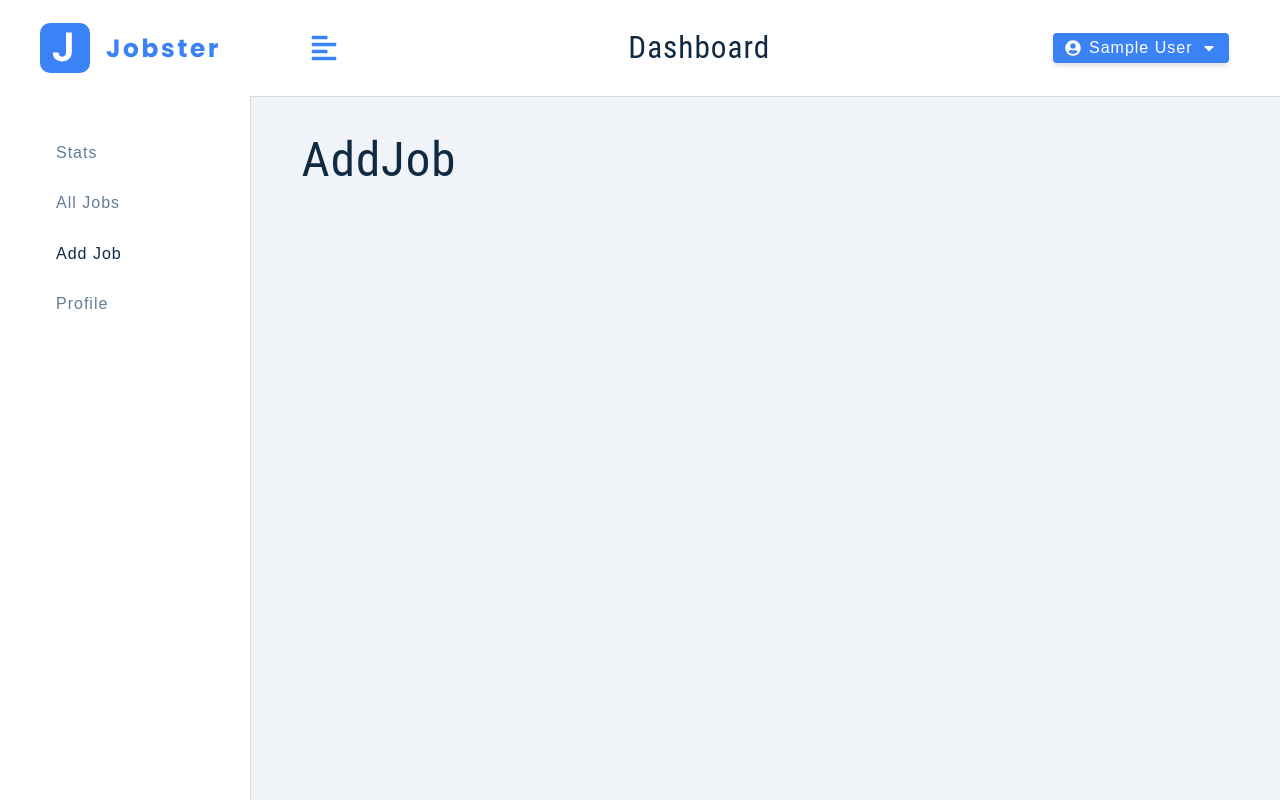
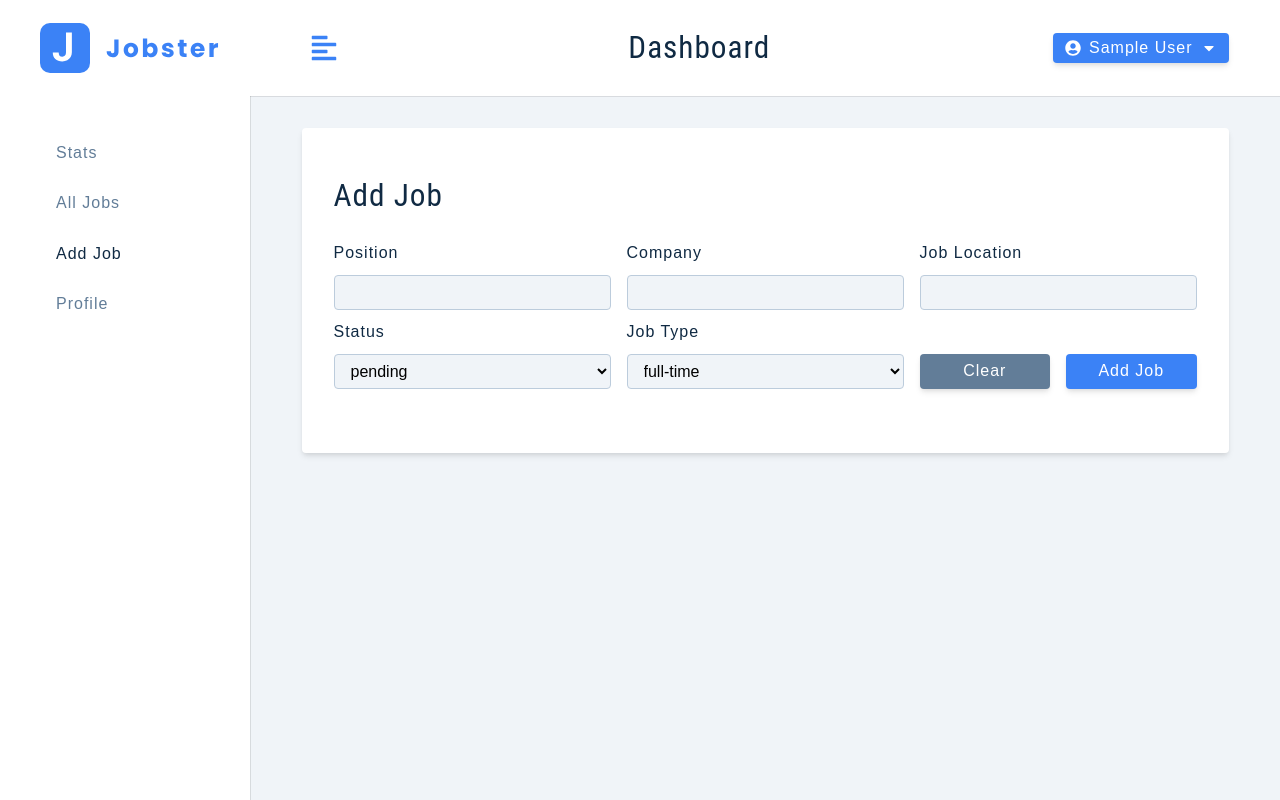
Before and after one commit to krsmanovic013/job-app, a React (Vite) app: page /add-job in a window 1280 px wide. Built offline with nearby package versions, Linux system fonts and the light colour scheme; sample sign-in values are in the browser's storage.

Commit message:
add new job

```diff
--- a/src/Pages/Dashboard/AddJob.jsx
+++ b/src/Pages/Dashboard/AddJob.jsx
@@ -1,4 +1,109 @@
+import Wrapper from "../../assets/wrappers/DashboardFormPage";
+import { FormRow, FormRowSelect } from "../../components";
+import { useSelector, useDispatch } from "react-redux";
+import { toast } from "react-toastify";
+import {
+  handleChange,
+  clearValues,
+  createJob,
+} from "../../features/job/jobSlice";
+import { useEffect } from "react";
+
 const AddJob = () => {
-  return <h1>AddJob</h1>;
+  const {
+    isLoading,
+    position,
+    company,
+    jobLocation,
+    jobTypeOptions,
+    jobType,
+    statusOptions,
+    status,
+    isEditing,
+    editJobId,
+  } = useSelector((store) => store.job);
+  const dispatch = useDispatch();
+  const { user } = useSelector((store) => store.user);
+
+  useEffect(() => {
+    if (!isEditing) {
+      dispatch(handleChange({ name: "jobLocation", value: user.location }));
+    }
+  }, []);
+
+  const handleSubmit = (e) => {
+    e.preventDefault();
+    if (!position || !company || !jobLocation) {
+      toast.error("Please fill out all fields");
+      return;
+    }
+    //dispatch
+    dispatch(createJob({ position, company, jobLocation, jobType, status }));
+  };
+
+  const handleJobInput = (e) => {
+    const name = e.target.name;
+    const value = e.target.value;
+    dispatch(handleChange({ name, value }));
+  };
+
+  return (
+    <Wrapper>
+      <form className="form" onSubmit={handleSubmit}>
+        <h3>{isEditing ? "edit job" : "add job"}</h3>
+        <div className="form-center">
+          <FormRow
+            type="text"
+            name="position"
+            value={position}
+            handleChange={handleJobInput}
+          />
+          <FormRow
+            type="text"
+            name="company"
+            value={company}
+            handleChange={handleJobInput}
+          />
+          <FormRow
+            type="text"
+            name="jobLocation"
+            labelText="job location"
+            value={jobLocation}
+            handleChange={handleJobInput}
+          />
+          <FormRowSelect
+            name="status"
+            value={status}
+            handleChange={handleJobInput}
+            list={statusOptions}
+          />
+          <FormRowSelect
+            name="jobType"
+            labelText="job type"
+            value={jobType}
+            handleChange={handleJobInput}
+            list={jobTypeOptions}
+          />
+          <div className="btn-container">
+            <button
+              className="btn btn-block clear-btn"
+              type="button"
+              onClick={() => dispatch(clearValues())}
+            >
+              clear
+            </button>
+            <button
+              className="btn btn-blocksubmit-btn"
+              type="submit"
+              onClick={handleSubmit}
+              disabled={isLoading}
+            >
+              {isLoading ? "Loading..." : "Add Job"}
+            </button>
+          </div>
+        </div>
+      </form>
+    </Wrapper>
+  );
 };
 export default AddJob;
--- /dev/null
+++ b/src/components/FormRowSelect.jsx
@@ -0,0 +1,23 @@
+const FormRowSelect = ({ labelText, name, value, handleChange, list }) => {
+  return (
+    <div className="form-row">
+      <label htmlFor={name} className="form-label">
+        {labelText || name}
+      </label>
+      <select
+        name={name}
+        id={name}
+        className="form-select"
+        value={value}
+        onChange={handleChange}
+      >
+        {list.map((a, i) => (
+          <option key={i} value={a}>
+            {a}
+          </option>
+        ))}
+      </select>
+    </div>
+  );
+};
+export default FormRowSelect;
--- a/src/components/Navbar.jsx
+++ b/src/components/Navbar.jsx
@@ -15,7 +15,7 @@ const Navbar = () => {
   };
 
   const logout = () => {
-    dispatch(logoutUser());
+    dispatch(logoutUser("Logging out..."));
   };
 
   return (
--- a/src/components/index.js
+++ b/src/components/index.js
@@ -3,5 +3,6 @@ import FormRow from "./FormRow";
 import SmallSidebar from "./SmallSidebar";
 import BigSidebar from "./BigSidebar";
 import Navbar from "./Navbar";
+import FormRowSelect from "./FormRowSelect";
 
-export { Logo, FormRow, SmallSidebar, BigSidebar, Navbar };
+export { Logo, FormRow, SmallSidebar, BigSidebar, Navbar, FormRowSelect };
--- /dev/null
+++ b/src/features/job/jobSlice.js
@@ -0,0 +1,69 @@
+import { createSlice, createAsyncThunk } from "@reduxjs/toolkit";
+import { toast } from "react-toastify";
+import customFetch from "../../utils/axios";
+import { getUserFromLocalStorage } from "../../utils/localStorage";
+import { logoutUser } from "../user/userSlice";
+
+const initialState = {
+  isLoading: false,
+  position: "",
+  company: "",
+  jobLocation: "",
+  jobTypeOptions: ["full-time", "part-time", "remote", "internship"],
+  jobType: "full-time",
+  statusOptions: ["interview", "declined", "pending"],
+  status: "pending",
+  isEditing: false,
+  editJobId: "",
+};
+
+export const createJob = createAsyncThunk(
+  "job/createJob",
+  async (job, thunkAPI) => {
+    try {
+      const res = await customFetch.post("job", job, {
+        headers: {
+          authorization: `Bearer ${thunkAPI.getState().user.user.token}`,
+        },
+      });
+      thunkAPI.dispatch(clearValues());
+      return res.data;
+    } catch (error) {
+      if (error.response == 401) {
+        thunkAPI.dispatch(logoutUser());
+        return thunkAPI.rejectWithValue("Unautorized! Logging Out...");
+      }
+      return thunkAPI.rejectWithValue(error.response.data.msg);
+    }
+  }
+);
+
+const jobSlice = createSlice({
+  name: "job",
+  initialState,
+  reducers: {
+    handleChange: (state, action) => {
+      const { name, value } = action.payload;
+      state[name] = value;
+    },
+    clearValues: (state) => {
+      return { ...initialState };
+    },
+  },
+  extraReducers: {
+    [createJob.pending]: (state) => {
+      state.isLoading = true;
+    },
+    [createJob.fulfilled]: (state) => {
+      state.isLoading = false;
+      toast.success("Job Created");
+    },
+    [createJob.rejected]: (state, action) => {
+      state.isLoading = false;
+      toast.error(action.payload);
+    },
+  },
+});
+
+export default jobSlice.reducer;
+export const { handleChange, clearValues } = jobSlice.actions;
--- a/src/features/user/userSlice.js
+++ b/src/features/user/userSlice.js
@@ -64,10 +64,13 @@ const userSlice = createSlice({
     toggleSidebar: (state) => {
       state.isSidebarOpen = !state.isSidebarOpen;
     },
-    logoutUser: (state) => {
+    logoutUser: (state, action) => {
       state.user = null;
       state.isSidebarOpen = false;
       removeUserFromLocalStorage();
+      if (action.payload) {
+        toast.success(action.payload);
+      }
     },
   },
   extraReducers: {
--- a/src/store.js
+++ b/src/store.js
@@ -1,8 +1,10 @@
 import { configureStore } from "@reduxjs/toolkit";
 import userSlice from "./features/user/userSlice";
+import jobSlice from "./features/job/jobSlice";
 
 export const store = configureStore({
   reducer: {
     user: userSlice,
+    job: jobSlice,
   },
 });
```
